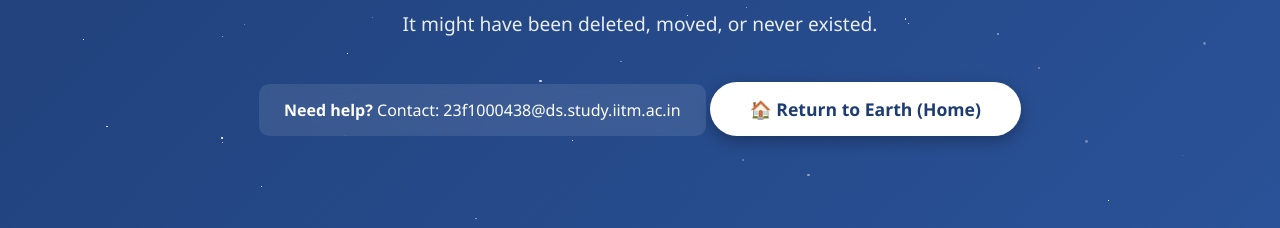
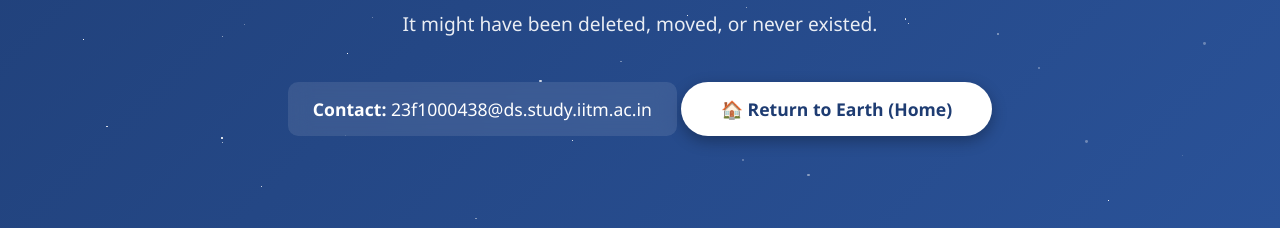
Before and after one commit to nandikaps232005/my-github-pages-sites, a plain HTML site: page 404.html in a window 1280 px wide. Shown: the part 572-800 px from the top of the page. Drawn offline with Linux system fonts and the light colour scheme.

Commit message:
Update 404.html

```diff
--- a/404.html
+++ b/404.html
@@ -79,6 +79,7 @@
       display: inline-block;
       margin-top: 30px;
       backdrop-filter: blur(10px);
+      font-size: 1.1em;
     }
 
     .stars {
@@ -124,7 +125,7 @@
     <p>It might have been deleted, moved, or never existed.</p>
 
     <div class="email-box">
-      <strong>Need help?</strong> Contact: 23f1000438@ds.study.iitm.ac.in
+      <strong>Contact:</strong> 23f1000438@ds.study.iitm.ac.in
     </div>
 
     <a href="/" class="home-button">🏠 Return to Earth (Home)</a>
```
